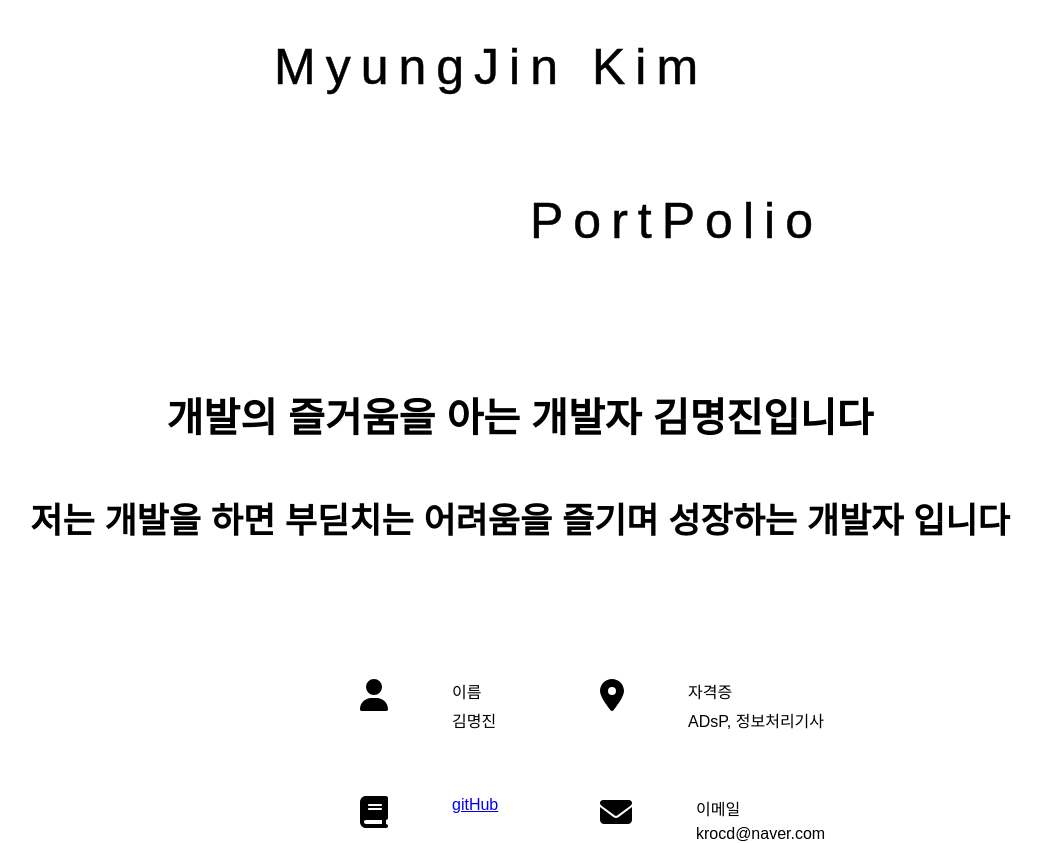
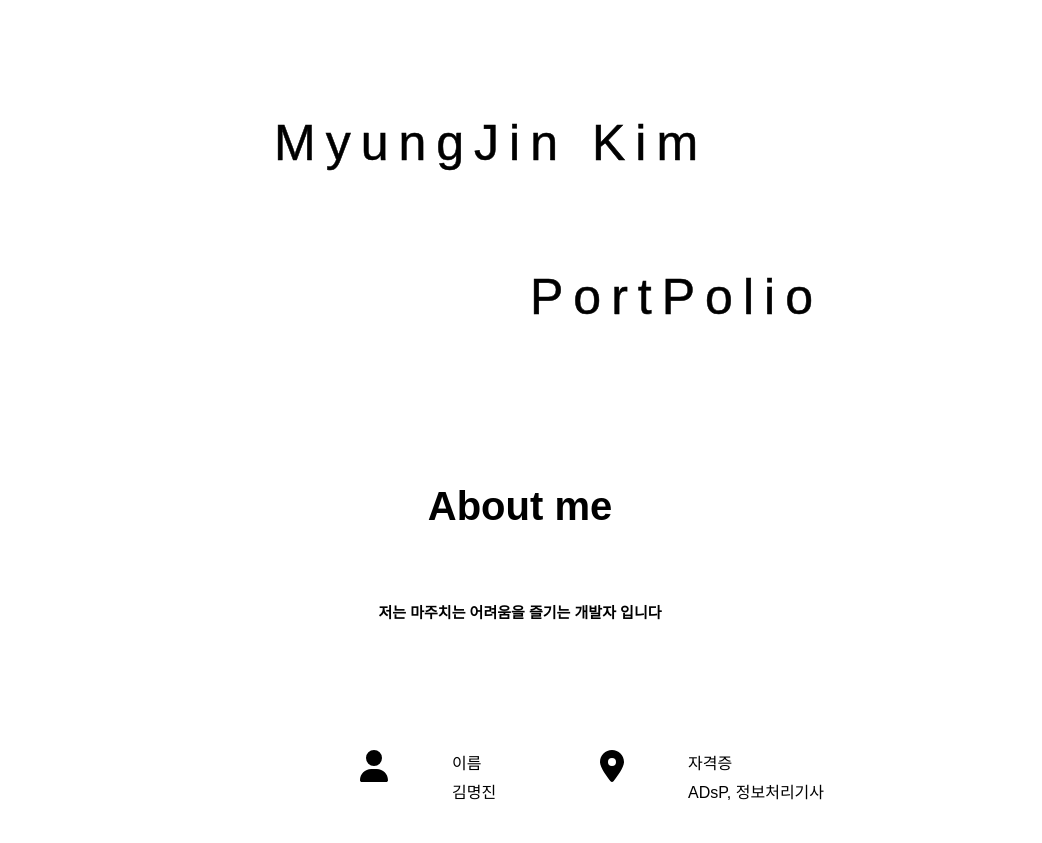
Before and after one commit to ManduTheCat/Portfolio, a React (Create React App) app: page / in a window 1280 px wide. Shown: the top 843 px of the page, without its empty margins (120-1162 px from the left). Built offline with nearby package versions, Linux system fonts and the light colour scheme.

Commit message:
코드 정리

```diff
--- a/src/App.js
+++ b/src/App.js
@@ -11,14 +11,9 @@ import Projects from "./components/Projects";
 gsap.registerPlugin(ScrollTrigger);
 
 const TextWrapper = styled.div`
-  margin-top: 0.5vh;
+  margin: 10vh 0;
 `;
 
-// const Align = styled.div`
-//   display: flex;
-//   align-items: center;
-//   flex-direction: column;
-// `;
 function App() {
   return (
     <>
--- a/src/components/AboutMe.js
+++ b/src/components/AboutMe.js
@@ -2,12 +2,13 @@ import React from "react";
 import styled from "styled-components/macro";
 import AboutMeinfo from "./AboutMeInfo";
 import { faUser, faLocationDot, faEnvelope, faBook } from "@fortawesome/free-solid-svg-icons";
+
 const WhiteBox = styled.div`
   background-color: white;
   box-sizing: border-box;
   width: 100%;
-  margin-top: 50px;
 `;
+
 const AboutBox = styled.div`
   box-sizing: border-box;
   padding: 5rem 25rem;
@@ -20,18 +21,20 @@ const AboutTitle = styled.div`
   text-align: center;
   font-size: 40px;
   font-weight: bolder;
-  padding: 1.5rem;
+  padding: 1rem;
+  box-sizing: border-box;
+  margin-top: 40px;
 `;
 
 const SubTitle = styled(AboutTitle)`
-  font-size: 35px;
+  font-size: 15px;
 `;
 
 function AboutMe() {
   return (
     <WhiteBox>
-      <AboutTitle>개발의 즐거움을 아는 개발자 김명진입니다</AboutTitle>
-      <SubTitle>저는 개발을 하면 부딛치는 어려움을 즐기며 성장하는 개발자 입니다</SubTitle>
+      <AboutTitle>About me</AboutTitle>
+      <SubTitle>저는 마주치는 어려움을 즐기는 개발자 입니다</SubTitle>
       <AboutBox>
         <AboutMeinfo title={"이름"} content={"김명진"} icon={faUser} />
         <AboutMeinfo title={"자격증"} content={"ADsP, 정보처리기사"} icon={faLocationDot} />
--- a/src/components/Skills.js
+++ b/src/components/Skills.js
@@ -18,6 +18,7 @@ const Title = styled.div`
   text-align: center;
   font-size: 40px;
 `;
+
 const FlexContent = styled.div`
   display: flex;
   justify-content: center;
```
